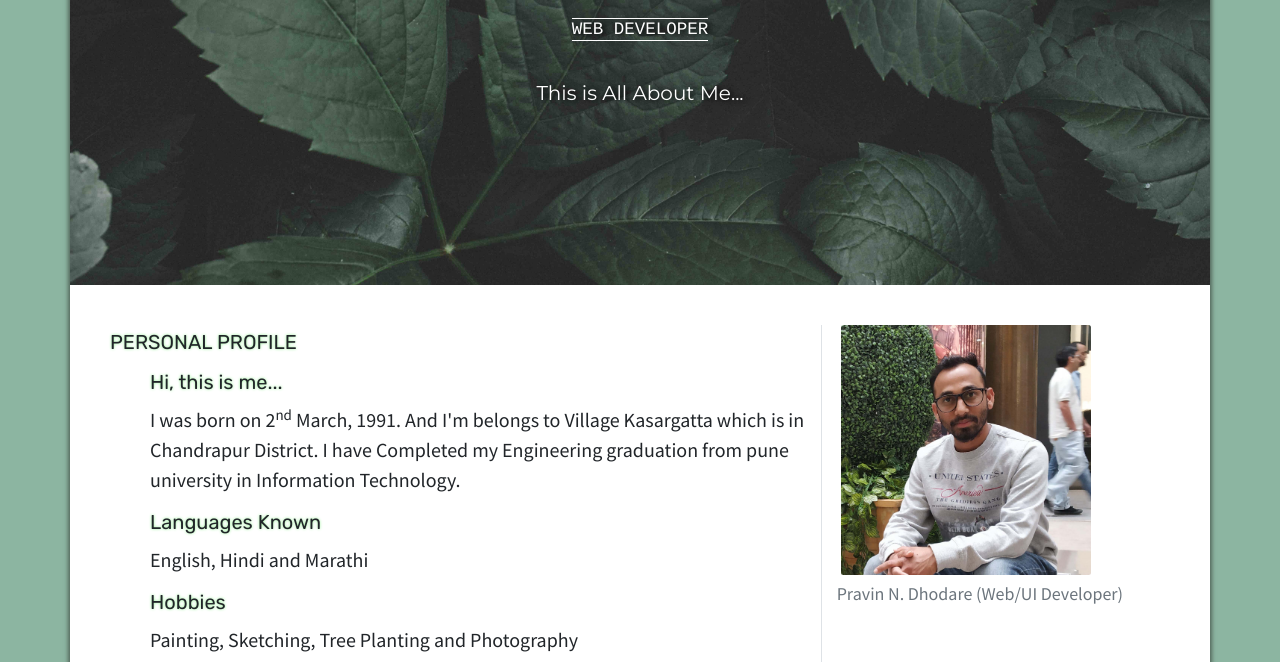
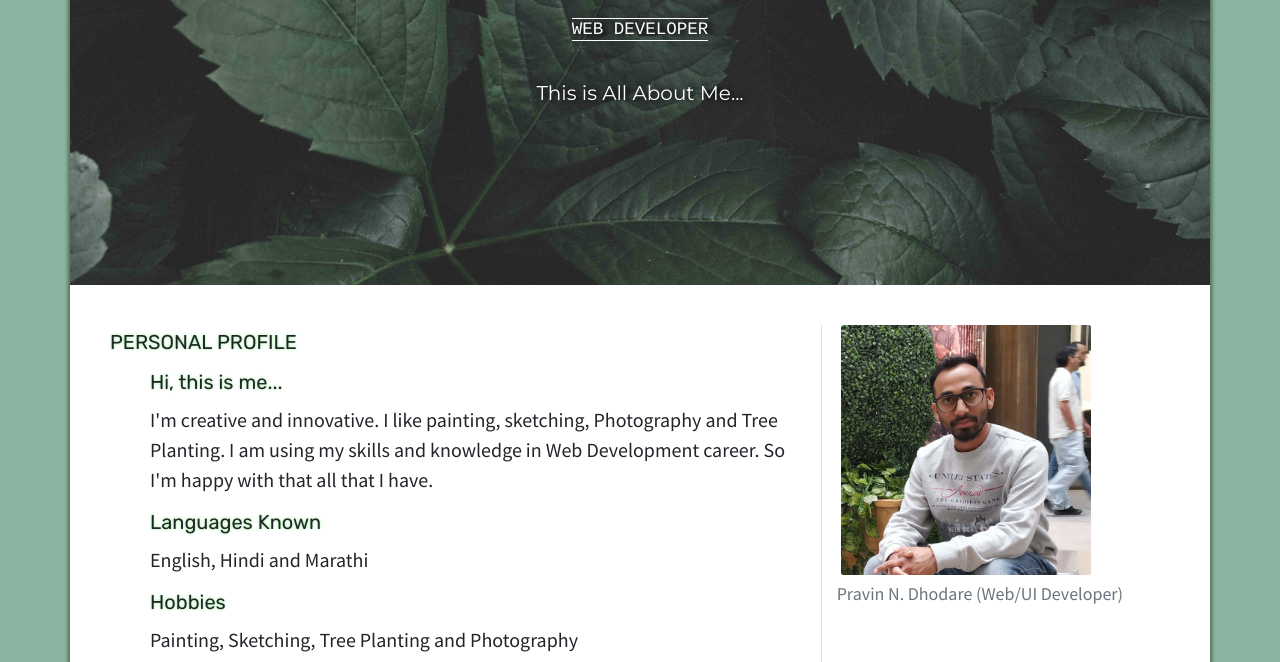
Before and after one commit to gituserpd/me, a plain HTML site: page index.html in a window 1280 px wide. Shown: the part 115-777 px from the top of the page. Drawn offline with nearby package versions, Linux system fonts and the light colour scheme.

Commit message:
Changed About me

```diff
--- a/index.html
+++ b/index.html
@@ -42,7 +42,7 @@
 					<h4>PERSONAL PROFILE</h4>
 					<ul style="list-style-type: none">
 						<li><h4>Hi, this is me...</h4></li>
-							<p>I was born on 2<sup>nd</sup> March, 1991. And I'm belongs to Village Kasargatta which is in Chandrapur District. I have Completed my Engineering graduation from pune university in Information Technology.</p>
+							<p>I'm creative and innovative. I like painting, sketching, Photography and Tree Planting. I am using my skills and knowledge in Web Development career. So I'm happy with that all that I have.</p>
 						<li><h4>Languages Known</h4></li>
 							<p>English, Hindi and Marathi </p>
 						<li><h4>Hobbies</h4></li>
```
